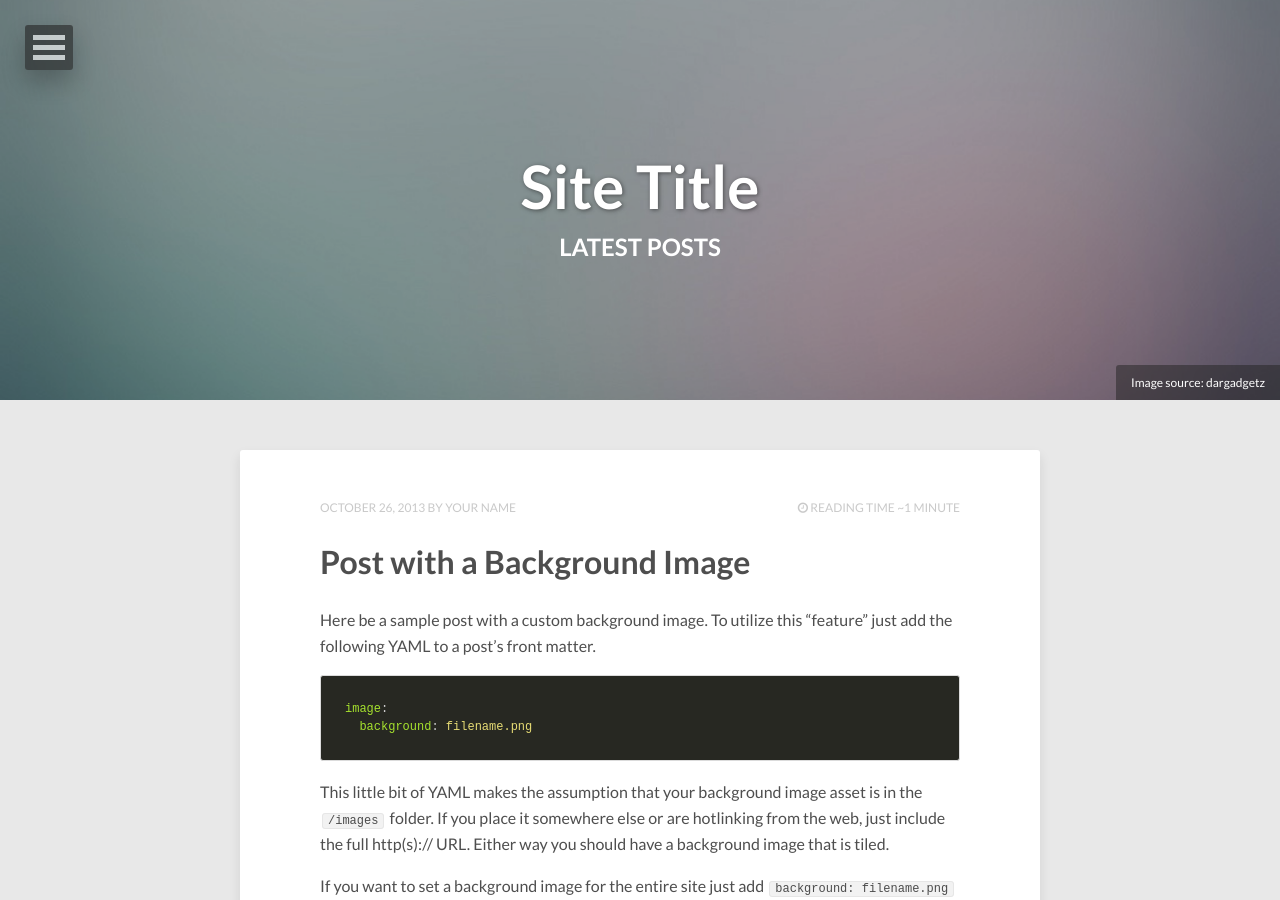
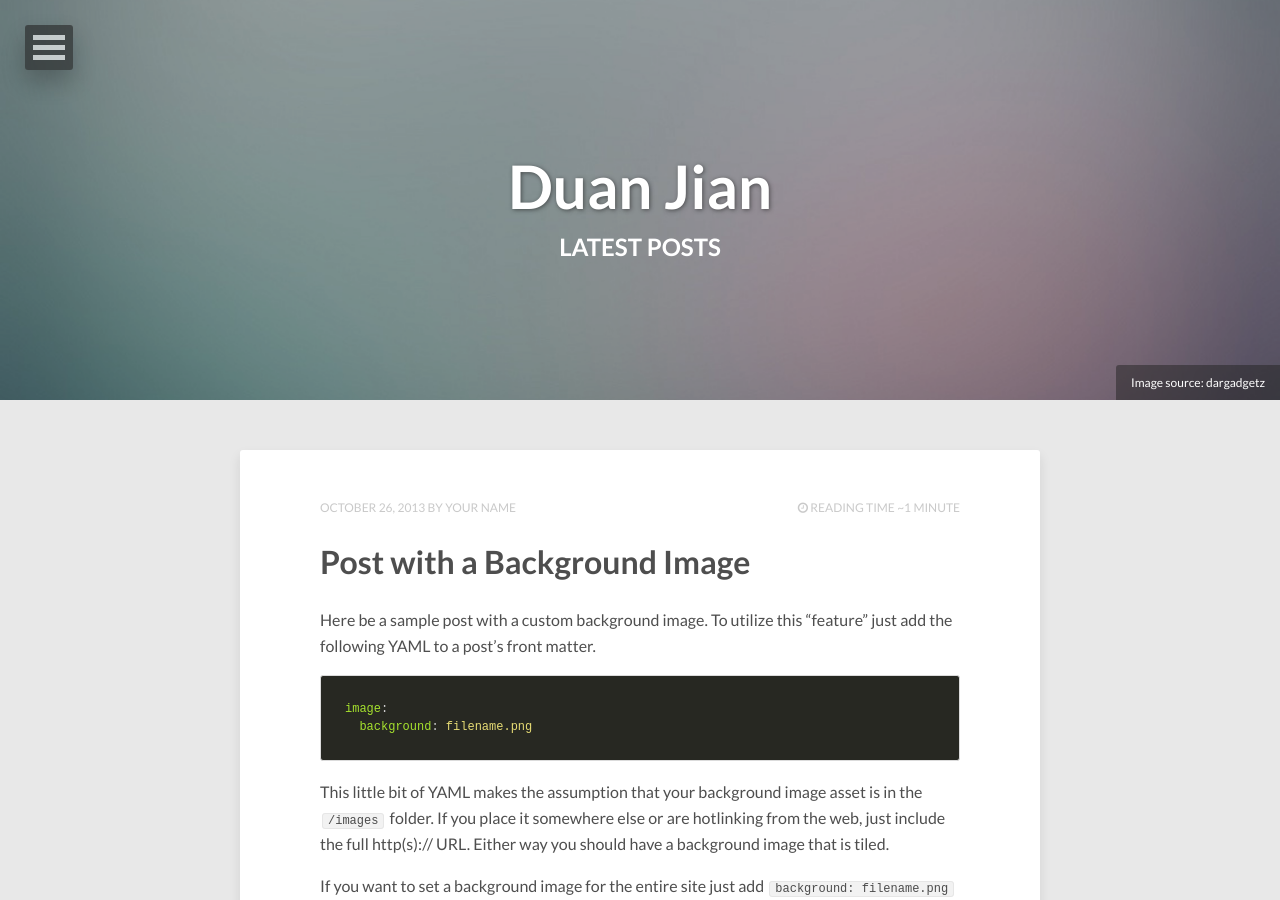
Before and after one commit to duanjian66/duanjian66.github.io, a Jekyll site: the page built from index.html, in a window 1280 px wide and 900 px high. Built offline with Jekyll 4.4.1, drawn with Linux system fonts in a browser that asks for light colours; nearby versions of some CDN libraries; the list of posts is cut into pages by our own code.

Commit message:
Update _config.yml

```diff
--- a/_config.yml
+++ b/_config.yml
@@ -1,5 +1,5 @@
-title:            Site Title
-description:      Describe your website here.
+title:            Duan Jian
+description:      test
 disqus_shortname:
 reading_time:     true
 words_per_minute: 200
```
